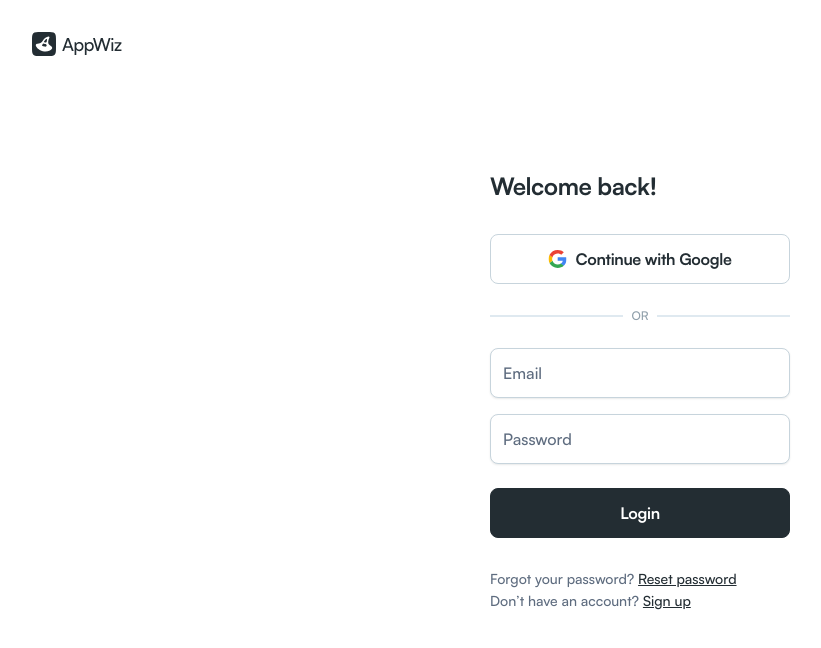
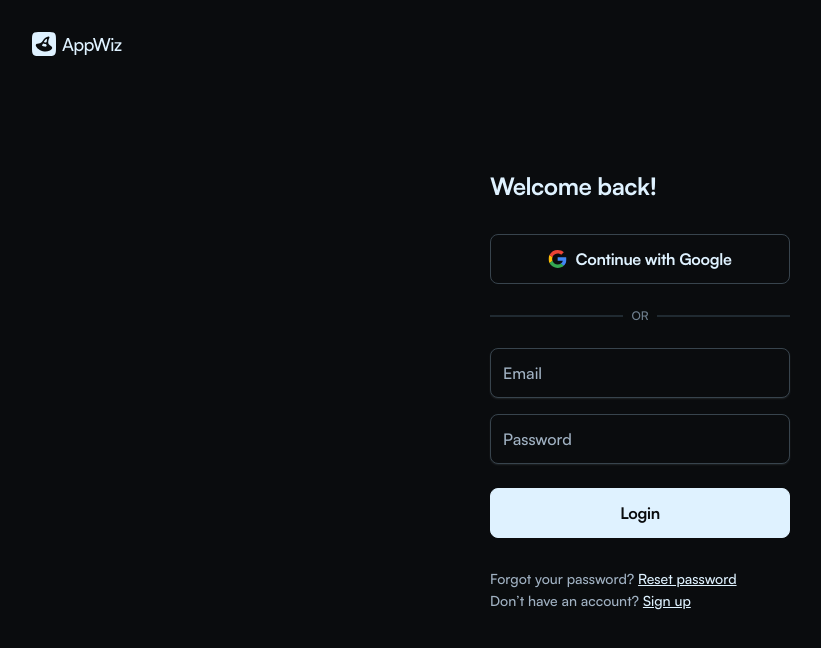
Before and after one commit to bztravis/appwiz-web, a Next.js app: page /login in a window 1280 px wide. Shown: the top 648 px of the page, without its empty margins (0-821 px from the left). Built offline with nearby package versions, Linux system fonts and the light colour scheme; no server answers.

Commit message:
Add copilot generated dark mode

```diff
--- a/src/styles/_colors.module.scss
+++ b/src/styles/_colors.module.scss
@@ -11,3 +11,21 @@ $border: #DFE9F0;
 $spotlight: #F2F5F7;
 $banner-fill: #F9FBFC;
 $background: #FFFFFF;
+
+html {
+  @media (prefers-color-scheme: dark) {
+    $primary: #DFF2FF !global;
+    $accent: #2E9CE5 !global;
+    $accent-background: #1A3A5A !global;
+    $destructive: #D82B3D !global;
+    $constructive: #21A56E !global;
+
+    $hushed: #A1B2C3 !global;
+    $faint: #708090 !global;
+    $input-border: #38444D !global;
+    $border: #202A31 !global;
+    $spotlight: #0D1117 !global;
+    $banner-fill: #05080A !global;
+    $background: #0A0C0E !global;
+  }
+}
```
